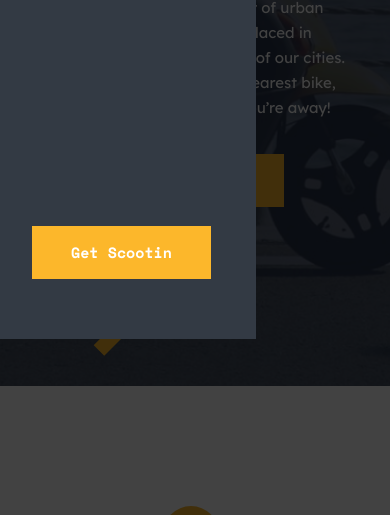
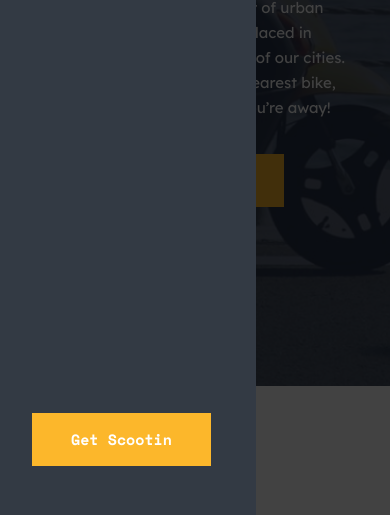
Before and after one commit to shakhzodnematullaev/scoot, a website: page src/index.html in a window 390 px wide. Both pictures are taken after a click on the button 49 px from the left and 32 px from the top of the page. Shown: the part 328-843 px from the top of the page. Drawn offline with nearby package versions, Linux system fonts and the light colour scheme; files that its build step writes are made by us from their sources.

Commit message:
modified hamburger

```diff
--- a/src/scss/blocks/_header.scss
+++ b/src/scss/blocks/_header.scss
@@ -78,6 +78,8 @@
     .button {
         margin-left: 32px;
         margin-right: auto;
+        margin-top: auto;
+        margin-bottom: 50px;
         z-index: 3;
     }
 
@@ -88,6 +90,7 @@
         height: calc(100vh - 64px);
         position: absolute;
         width: 100%;
+        // height: 100%;
         padding: 0;
         left: 0;
         top: 64px;
@@ -96,7 +99,8 @@
         &::before {
             content: '';
             width: 256px;
-            height: 603px;
+            height: 100vh;
+            // height: 603px;
             background-color: #333A44;
             position: absolute;
             top: 0;
```
Also changed, not shown: package.json (+11 -3 lines), 1 other file.
